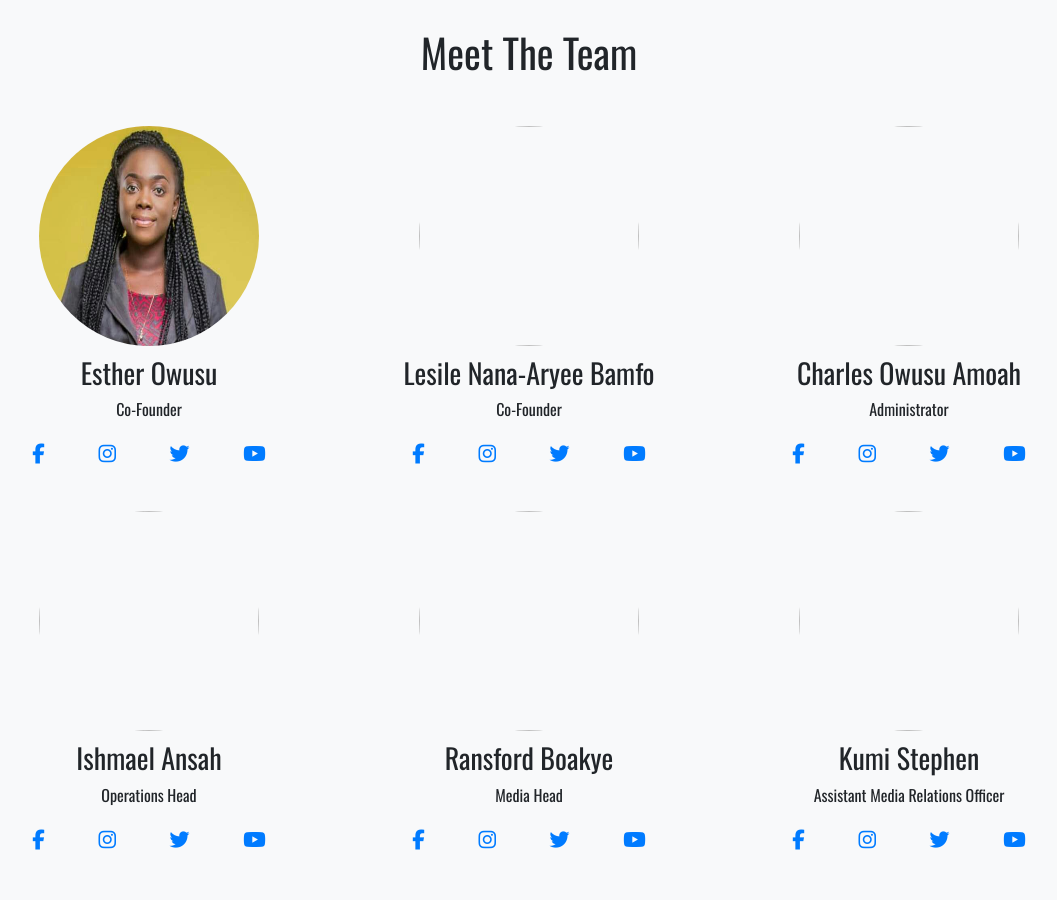
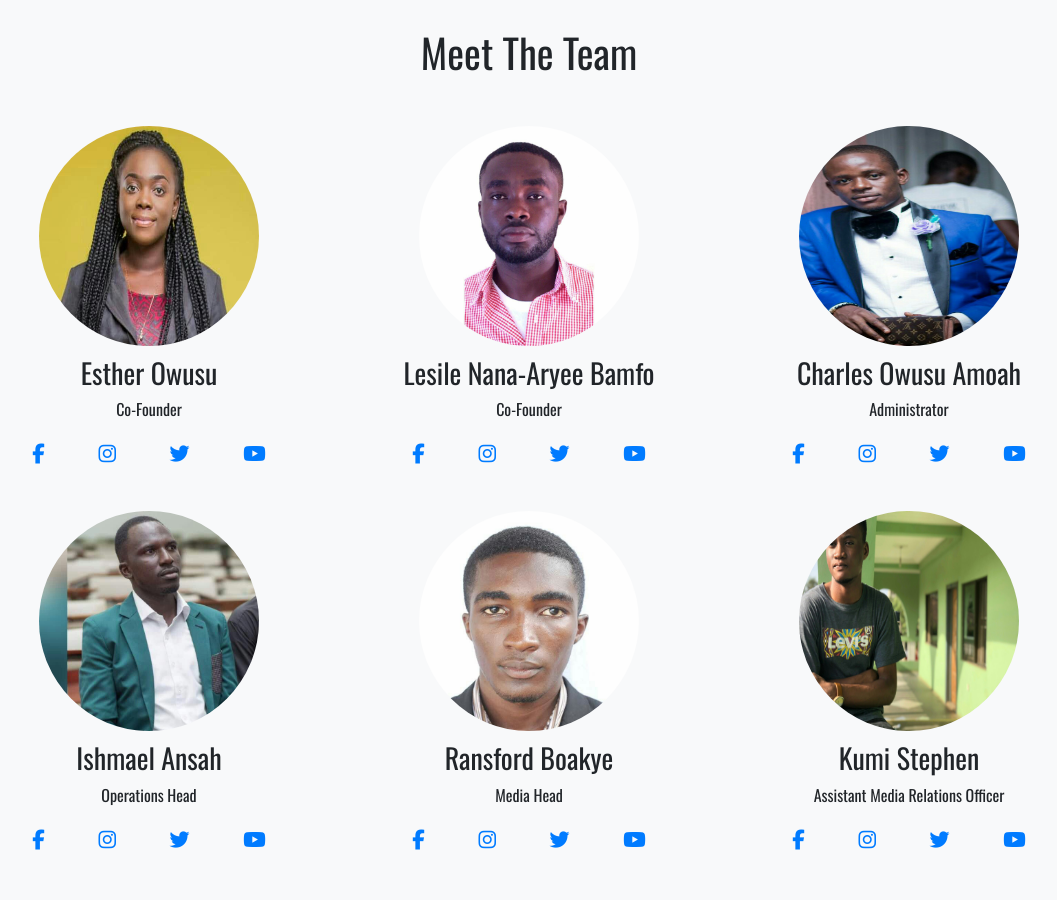
Before and after one commit to gwuah/humano-rescue, a plain HTML site: page who-we-are.html in a window 1280 px wide. Shown: the part 1120-2020 px from the top of the page, without its empty margins (111-1168 px from the left). Drawn offline with nearby package versions, Linux system fonts and the light colour scheme; the site is published under a folder, as on GitHub Pages, so addresses that start at the root find nothing; a web font is replaced by a local one.

Commit message:
fix image rendering issue

```diff
--- a/who-we-are.html
+++ b/who-we-are.html
@@ -108,7 +108,7 @@
           </ul>
           </div>
           <div class="col-md-4">
-              <img  class="member__image" src="/assets/img/6.jpg" alt=""/>
+              <img  class="member__image" src="./assets/img/6.jpg" alt=""/>
               <h3>Lesile Nana-Aryee Bamfo</h3>
               <p>Co-Founder</p>
               <ul class="navbar-nav ml-auto">
@@ -127,7 +127,7 @@
             </ul>
             </div>
             <div class="col-md-4">
-                <img  class="member__image" src="/assets/img/4.jpg" alt=""/>
+                <img  class="member__image" src="./assets/img/4.jpg" alt=""/>
                 <h3>Charles Owusu Amoah</h3>
                 <p>Administrator</p>
                 <ul class="navbar-nav ml-auto">
@@ -146,7 +146,7 @@
               </ul>
               </div>
               <div class="col-md-4">
-                  <img  class="member__image" src="/assets/img/3.jpg" alt=""/>
+                  <img  class="member__image" src="./assets/img/3.jpg" alt=""/>
                   <h3>Ishmael Ansah</h3>
                   <p>Operations Head</p>
                   <ul class="navbar-nav ml-auto">
@@ -165,7 +165,7 @@
                 </ul>
                 </div>
                 <div class="col-md-4">
-                    <img  class="member__image" src="/assets/img/2.jpg" alt=""/>
+                    <img  class="member__image" src="./assets/img/2.jpg" alt=""/>
                     <h3>Ransford Boakye</h3>
                     <p>Media Head</p>
                     <ul class="navbar-nav ml-auto">
@@ -184,7 +184,7 @@
                   </ul>
                   </div>
                   <div class="col-md-4">
-                      <img  class="member__image" src="/assets/img/7.jpg" alt=""/>
+                      <img  class="member__image" src="./assets/img/7.jpg" alt=""/>
                       <h3>Kumi Stephen</h3>
                       <p>Assistant Media Relations Officer</p>
                       <ul class="navbar-nav ml-auto">
```
